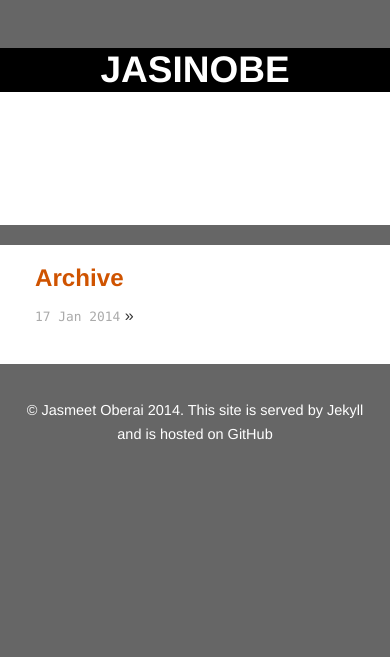
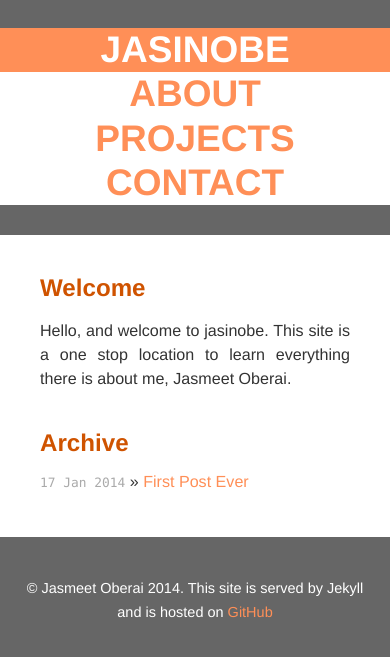
Before and after one commit to jasmeeto/jasmeeto.github.io, a Jekyll site: the page built from index.html, in a window 390 px wide. Shown: the top 657 px of the page. Built offline with Jekyll 4.4.1, drawn with Linux system fonts in a browser that asks for light colours; nearby versions of some CDN libraries; Markdown is read by kramdown in place of the engine named in the settings.

Commit message:
more styling and added pdf

```diff
--- a/_layouts/default.html
+++ b/_layouts/default.html
@@ -15,6 +15,8 @@
         <!-- syntax highlighting CSS -->
         <link rel="stylesheet" href="/assets/css/syntax.css">
 
+        <!-- FavIcon -->
+        <link rel="shortcut icon" href="/favicon.ico" type="image/x-icon" />
     </head>
     <body>
 
@@ -22,10 +24,10 @@
           <header class="menu">
             <nav class="grid">
                 <ul class="custom-row">
-                    <li class="col-md-3 active"><a href="/">Jasinobe</a></li>
-                    <li class="col-md-3"><a href="/about/">About</a></li>
-                    <li class="col-md-3"><a href="/projects/">Projects</a></li>
-                    <li class="col-md-3"><a href="/contact/">Contact</a></li>
+                    <li class="col-md-3 {% if page.active == "home" %}active{%endif%}"><a href="/">Jasinobe</a></li>
+                    <li class="col-md-3 {% if page.active == "about" %}active{%endif%}"><a href="/about/">About</a></li>
+                    <li class="col-md-3 {% if page.active == "projects" %}active{%endif%}"><a href="/projects/">Projects</a></li>
+                    <li class="col-md-3 {% if page.active == "contact" %}active{%endif%}"><a href="/contact/">Contact</a></li>
                 </ul>
             </nav>
           </header>
--- a/assets/css/main.css
+++ b/assets/css/main.css
@@ -14,7 +14,6 @@
 
 body {
   background-color: #666;
-  /*background-color: rgba(255, 90, 25, 0.6);*/
   font: Helvetica, Arial, sans-serif;
   font-size: ;
   text-align: center;
@@ -29,22 +28,20 @@ p { margin: 1em 0; }
 a:link, a:hover, a:visited, a:active {
     text-decoration:none
 }
-a:link, a:visited, a:active { color: #000; }
-a:hover{ color: #fff }
 
-ul {
-    list-style-type:none;
-    padding: 0;
-    margin: 0;
+a:link, a:visited, a:active { color: #ff8f57; }
+a:hover{ color: #ddd }
+
+section {
+   margin: 4rem auto;
 }
-
 /*****************************************************************************/
 /*
 /* Menu
 /*
 /*****************************************************************************/
 .menu{
-    margin: 2rem auto;
+    margin: -2rem auto 3rem;
 }
 
 .menu a {
@@ -55,8 +52,10 @@ ul {
     padding: 1rem;
 }
 
-.menu a:visited, a:link, a:active{
-  color: #ff8f57;
+.menu a:visited,
+.menu a:link,
+.menu a:active {
+    color: #ff8f57;
 }
 
 .menu a:hover{
@@ -72,11 +71,19 @@ ul {
 }
 
 .menu .active{
-    background-color: #000;
+    background-color: #ff8f57;
 }
 
-.menu .active a:visited, a:link, a:active{
-    color: #fff;
+.menu .active a:visited,
+.menu .active a:link,
+.menu .active a:active {
+  color: #fff;
+}
+
+.menu ul {
+    list-style-type:none;
+    padding: 0;
+    margin: 0;
 }
 
 /*****************************************************************************/
@@ -140,16 +147,21 @@ ul {
     /*margin: 1rem;*/
 }
 
-.main-grid a:hover, a:active{
-    color: #000 !important;
-}
+/*.main-grid a:link,*/
+/*.main-grid a:active,*/
+/*.main-grid a:visited{*/
+    /*color: #428bca !important;*/
+/*}*/
+
+/*.main-grid a:hover{*/
+    /*color: #F76F14 !important;*/
+/*}*/
 
 footer {
   color: #fff;
   font-size: 90%;
   overflow: hidden;
 }
-
 
 /*****************************************************************************/
 /*
@@ -197,7 +209,7 @@ footer {
 
 @media (max-width:995px){
     .main-grid .custom-row{
-        margin: 2rem;
+        margin: 2.5rem;
     }
 }
 
--- a/index.html
+++ b/index.html
@@ -5,12 +5,20 @@ active: home
 ---
 
 <div class="custom-row">
-    <article class="home col-md-4 col-md-offset-2">
+    <article class="home col-md-8 col-md-offset-2">
+        <section>
+            <h2 class="sub-heading">Welcome</h2>
+            <div>
+                <p>Hello, and welcome to jasinobe. This site is a one stop location to learn everything there is about me, Jasmeet Oberai.</p>
+            </div>
+        </section>
+        <section>
             <h2 class="sub-heading">Archive</h2>
             <ul class="posts">
                 {% for post in site.posts %}
                 <li><span class="meta">{{ post.date | date_to_string }}</span> &raquo; <a href="{{ post.url }}">{{ post.title }}</a></li>
                 {% endfor %}
             </ul>
+        </section>
     </article>
 </div>
```
Also changed, not shown: _layouts/post.html (+9 -6 lines), about/index.html (+9 -4 lines), assets/css/onepcssgrid.css (deleted, +0 -121 lines), css/main.css (deleted, +0 -146 lines), css/syntax.css (deleted, +0 -60 lines), favicon.ico (added), 1 other file. Lines whose indentation alone changed are shown as unchanged.
